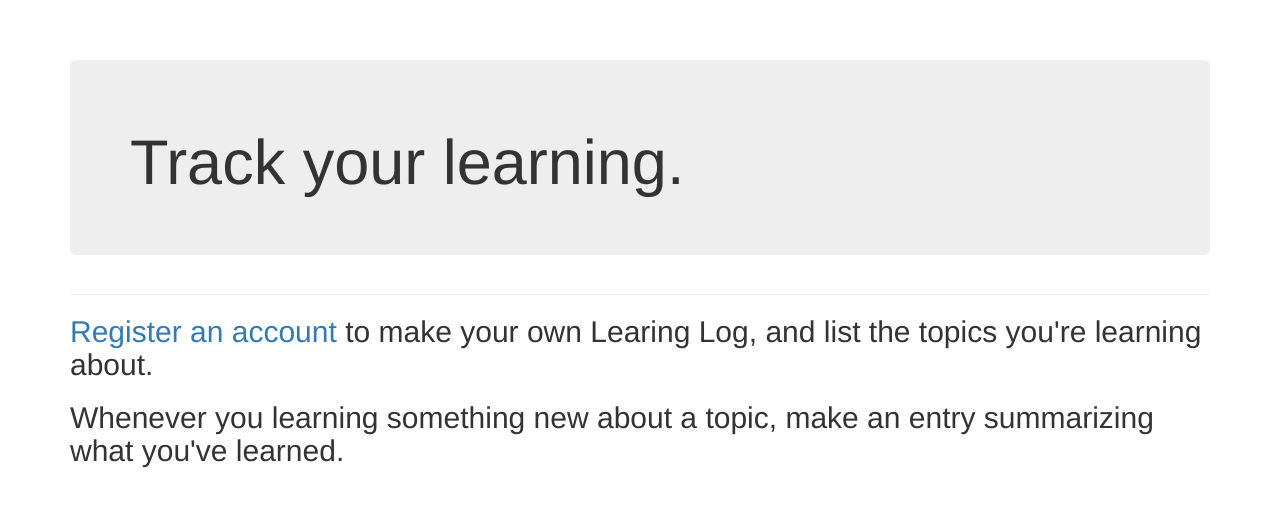
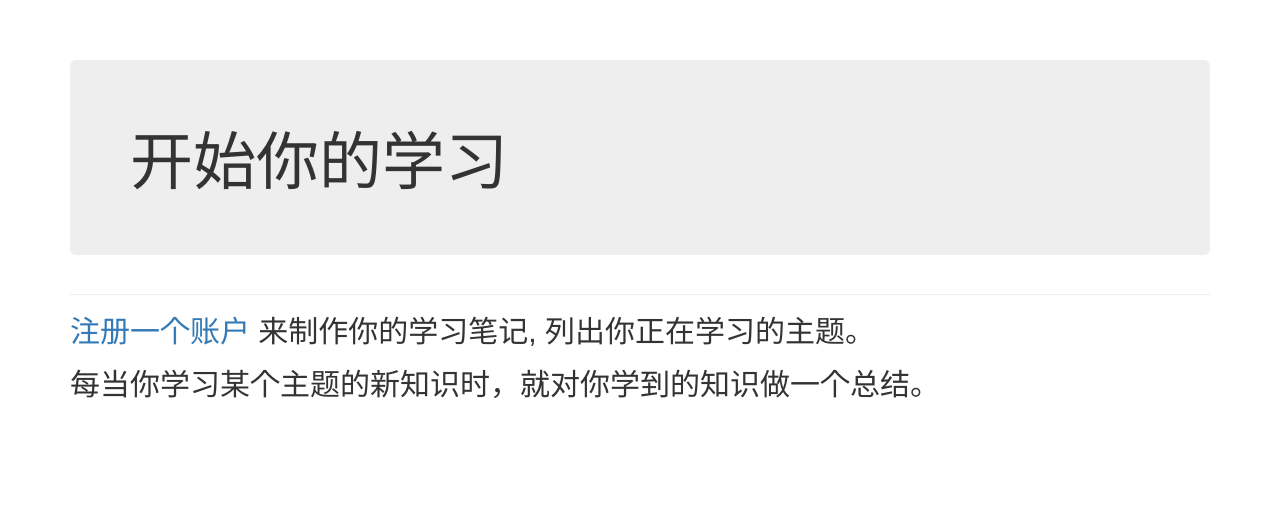
Before and after one commit to zt19994/learning_log, a Django app: template learning_logs/templates/learning_logs/index.html in a window 1280 px wide. Shown: the part 51-558 px from the top of the page. Run offline with Django 3.2, Linux system fonts and the light colour scheme; the template is opened without the code that fills it, so the values that code supplies are empty; some libraries are stand-ins or nearby versions.

Commit message:
changes html

```diff
--- a/learning_logs/templates/learning_logs/edit_entry.html
+++ b/learning_logs/templates/learning_logs/edit_entry.html
@@ -16,7 +16,7 @@
     {% bootstrap_form form %}
 
     {% buttons %}
-    <h4><button name="submit">save changes</button></h4>
+    <h4><button name="submit">保存修改</button></h4>
     {% endbuttons %}
 </form>
 
--- a/learning_logs/templates/learning_logs/index.html
+++ b/learning_logs/templates/learning_logs/index.html
@@ -2,17 +2,16 @@
 
 {% block header %}
     <div class="jumbotron">
-        <h1>Track your learning.</h1>
+        <h1>开始你的学习</h1>
     </div>
 {% endblock header %}
 
 {% block content %}
     <h2>
-        <a href="{% url 'users:register' %}">Register an account</a>
-        to make your own Learing Log, and list the topics you're learning about.
+        <a href="{% url 'users:register' %}">注册一个账户</a>
+        来制作你的学习笔记, 列出你正在学习的主题。
     </h2>
     <h2>
-        Whenever you learning something new about a topic, make an entry summarizing
-        what you've learned.
+       每当你学习某个主题的新知识时，就对你学到的知识做一个总结。
     </h2>
 {% endblock content %}
--- a/learning_logs/templates/learning_logs/new_entry.html
+++ b/learning_logs/templates/learning_logs/new_entry.html
@@ -3,9 +3,9 @@
 
 {% block header %}
 <h2>
-    <a href="{% url 'learning_logs:topic' topic.id %}">{{ topic }}</a>
+    <a href="{% url 'learning_logs:topic' topic.id %}">{{ 主题 }}</a>
 </h2>
-<h3>Add a new entry:</h3>
+<h3>添加一个新条目:</h3>
 {% endblock header %}
 
 {% block content %}
@@ -15,7 +15,7 @@
     {% bootstrap_form form%}
 
     {% buttons %}
-    <h4><button name='submit'> add entry</button></h4>
+    <h4><button name='submit'> 添加条目</button></h4>
     {% endbuttons%}
 </form>
 
--- a/learning_logs/templates/learning_logs/new_topic.html
+++ b/learning_logs/templates/learning_logs/new_topic.html
@@ -2,7 +2,7 @@
 {% load bootstrap3 %}
 
 {% block header %}
-    <h2>Add a new topic:</h2>
+    <h2>添加一个新主题:</h2>
 {% endblock header %}
 
 {% block content %}
@@ -13,7 +13,7 @@
     {% bootstrap_form form %}
 
     {% buttons %}
-    <h4><button name="submit" class="btn btn-primary">add topic</button></h4>
+    <h4><button name="submit" class="btn btn-primary">添加主题</button></h4>
     {% endbuttons %}
 </form>
 
--- a/learning_logs/templates/learning_logs/topic.html
+++ b/learning_logs/templates/learning_logs/topic.html
@@ -7,7 +7,7 @@
 {% block content %}
 
 <h3>
-    <a href="{% url 'learning_logs:new_entry' topic.id %}">add new entry</a>
+    <a href="{% url 'learning_logs:new_entry' topic.id %}">添加新条目</a>
 </h3>
 
     {% for entry in entries %}
@@ -16,7 +16,7 @@
             <h3>
                 {{ entry.date_added|date:'M d, Y H:i ' }}
                 <a href="{% url 'learning_logs:edit_entry' entry.id %}">
-                    edit entry</a>
+                    编辑条目</a>
             </h3>
         </div>
         <div class="panel-body">
```
Also changed, not shown: learning_logs/templates/learning_logs/topics.html (+4 -4 lines).
